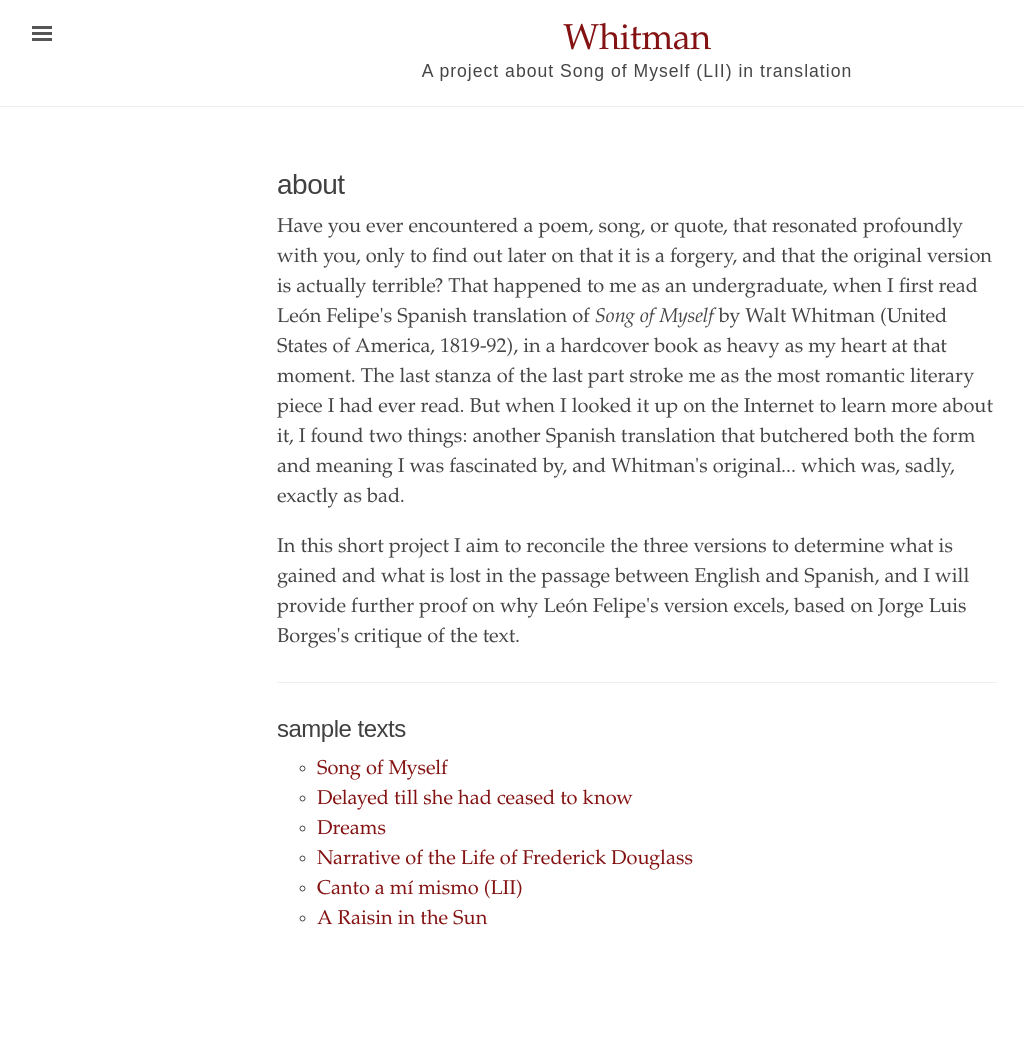
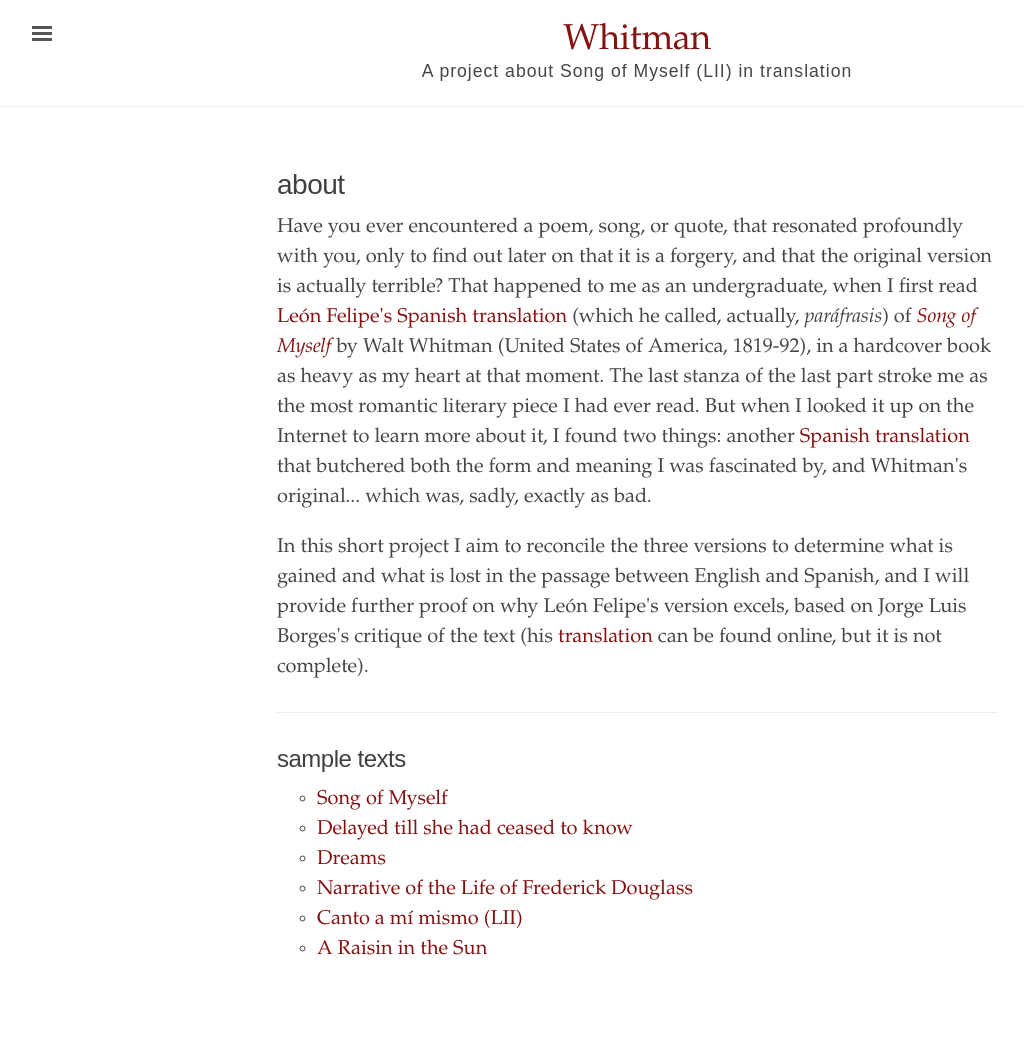
Before and after one commit to nuriasanchezm/songofortomyself, a Jekyll site: the page built from index.html, in a window 1280 px wide. Shown: the whole page, without its empty margins (3-1027 px from the left). Built offline with Jekyll 4.4.1, drawn with Linux system fonts in a browser that asks for light colours; before the commit the page ends 1014 px from its top, so only the background shows below that.

Commit message:
Update semi

```diff
--- a/index.html
+++ b/index.html
@@ -8,15 +8,15 @@
 <p>
   Have you ever encountered a poem, song, or quote, that resonated profoundly with you, only to find out later on
   that it is a forgery, and that the original version is actually terrible?
-  That happened to me as an undergraduate, when I first read León Felipe's Spanish translation of <em>Song of Myself</em>
+  That happened to me as an undergraduate, when I first read  <a href="https://trianarts.com/walt-whitman-nace-el-31-de-mayo-en-long-island-ny/#sthash.WX1ywIsS.dpbs">León Felipe's Spanish translation</a> (which he called, actually, <em>paráfrasis</em>) of <a href="https://bailiwick.lib.uiowa.edu/whitman/1855.html"><em>Song of Myself</em></a>
   by Walt Whitman (United States of America, 1819-92), in a hardcover book as heavy as my heart at that moment.
   The last stanza of the last part stroke me as the most romantic literary piece I had ever read. But when I looked
-  it up on the Internet to learn more about it, I found two things: another Spanish translation that butchered both
+  it up on the Internet to learn more about it, I found two things: another <a href="https://web.seducoahuila.gob.mx/biblioweb/upload/Whitman,%20Walt%20-%20Hojas%20De%20Hierbas.Pdf">Spanish translation</a> that butchered both
   the form and meaning I was fascinated by, and Whitman's original... which was, sadly, exactly as bad.
 </p>
   In this short project I aim to reconcile the three versions to determine what is gained and what is lost in the passage
   between English and Spanish, and I will provide further proof on why León Felipe's version excels, based on Jorge
-  Luis Borges's critique of the text.
+  Luis Borges's critique of the text (his <a href="https://hispanicla.com/walt-whitman-canto-a-mi-mismo-prologo-y-traduccion-de-jorge-luis-borges-61190 ">translation</a> can be found online, but it is not complete).
 <p>
 
 </p>
```
